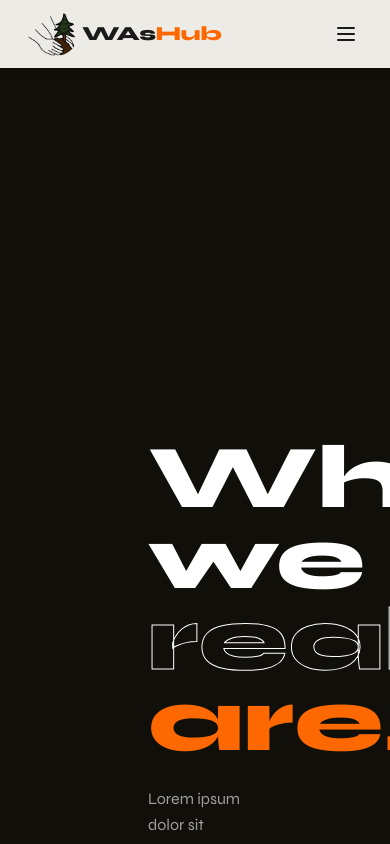
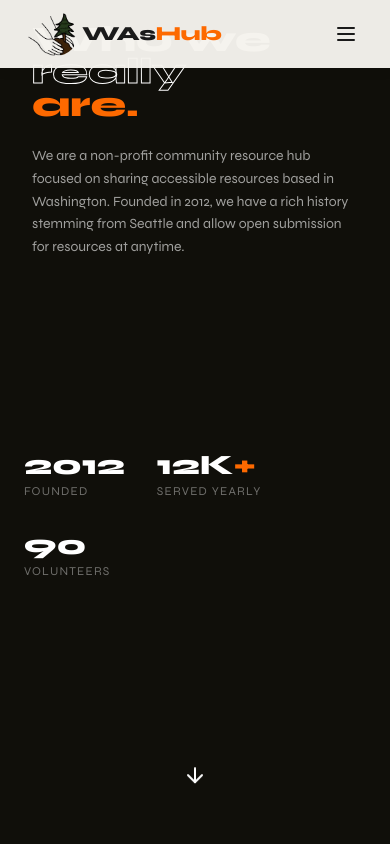
Before and after one commit to NormalDuck/TSA-2025-Webmaster, a Next.js app: page /about in a window 390 px wide. Built offline with nearby package versions, Linux system fonts and the light colour scheme.

Commit message:
smaller screen sizing

```diff
--- a/app/about/page.tsx
+++ b/app/about/page.tsx
@@ -40,10 +40,6 @@ const timelineData = [
   },
 ];
 
-
-// NAV_HEIGHT is now defined as --nav-h in about.css (:root { --nav-h: 70px })
-// Update that value there if your navbar height changes.
-
 export default function AboutPage() {
   const [activeIndex, setActiveIndex] = useState(0);
   const [scrollProgress, setScrollProgress] = useState(0);
@@ -58,7 +54,6 @@ export default function AboutPage() {
 
       const scrollTop = window.scrollY;
 
-      // Progress only within the timeline block
       const wrapperEl = timelineWrapperRef.current;
       const wrapperTop = wrapperEl.offsetTop;
       const wrapperHeight = wrapperEl.scrollHeight;
@@ -67,11 +62,9 @@ export default function AboutPage() {
       const progress = Math.min(Math.max(relativeScroll / maxScroll, 0), 1);
       setScrollProgress(progress);
 
-      // Show timeline UI only while scrolled inside the timeline block
       const wrapperRect = wrapperEl.getBoundingClientRect();
       setInTimeline(wrapperRect.top <= 0 && wrapperRect.bottom >= window.innerHeight);
 
-      // Which card is centred
       let found = 0;
       sectionRefs.current.forEach((el, i) => {
         if (!el) return;
@@ -92,9 +85,7 @@ export default function AboutPage() {
 
   return (
     <>
-
-      {/* ── Fixed overlays (hidden outside timeline) ── */}
-
+      {/* ── Fixed overlays ── */}
       <div className={`timeline-wrapper-fixed ${inTimeline ? "visible" : ""}`}>
         <div className="timeline-line" />
         <div className="timeline-dot" style={{ top: dotTop }} />
@@ -122,35 +113,32 @@ export default function AboutPage() {
 
         {/* Section 1 — Who We Are */}
         <section className="snap-section">
-          <div className="min-h-screen p-12 bg-[#100F0A] flex flex-col justify-between">
-            <div className="mt-10 px-25">
+          <div className="min-h-screen bg-[#100F0A] flex flex-col justify-between p-6 sm:p-8 md:p-12">
+            <div className=" sm:mt-24 md:mt-32 lg:mt-40 px-2 sm:px-6 md:px-12 lg:px-25">
               <h1
-                className="text-[90px] font-extrabold text-white mt-87.5 leading-[.9]"
-                style={{ fontFamily: "'Syne', sans-serif" }}
+                className="text-[clamp(36px,7vw,110px)] font-extrabold text-white leading-[.9]"
               >
                 Who we<br />
                 <span className="text-transparent" style={{ WebkitTextStroke: "1px white" }}>really</span><br />
                 <span className="text-[#FD6900]">are.</span>
               </h1>
               <p
-                className="text-white/60 mt-6 max-w-137.5 text-[16px] leading-relaxed"
+                className="text-white/60 mt-6 max-w-sm sm:max-w-md md:max-w-lg lg:max-w-137.5 text-sm sm:text-base leading-relaxed"
                 style={{ fontFamily: "'Syne', sans-serif" }}
               >
-                Lorem ipsum dolor sit amet consectetur adipiscing elit. Sit amet
-                consectetur adipiscing elit quisque faucibus ex. Adipiscing elit
-                quisque faucibus ex sapien vitae pellentesque.
+                  We are a non-profit community resource hub focused on sharing accessible resources based in Washington. Founded in 2012, we have a rich history stemming from Seattle and allow open submission for resources at anytime.
               </p>
             </div>
 
             {/* Stats */}
-            <div className="flex gap-15 ml-auto w-fit">
+            <div className="flex flex-wrap gap-8 sm:gap-12 lg:gap-15 mt-10 sm:ml-auto sm:w-fit">
               {[
                 { value: "2012", label: "Founded" },
                 { value: "12K+", label: "Served Yearly", orange: true },
                 { value: "90",   label: "Volunteers" },
               ].map(({ value, label, orange }) => (
                 <div key={label}>
-                  <p className="text-white text-[40px] font-extrabold leading-none" style={{ fontFamily: "'Syne', sans-serif" }}>
+                  <p className="text-white text-[clamp(28px,4vw,40px)] font-extrabold leading-none" style={{ fontFamily: "'Syne', sans-serif" }}>
                     {orange ? (
                       <>{value.replace("+", "")}<span className="text-[#FD6900]">+</span></>
                     ) : value}
@@ -161,7 +149,7 @@ export default function AboutPage() {
             </div>
 
             {/* Down arrow */}
-            <div className="flex justify-center my-auto">
+            <div className="flex justify-center my-8 sm:my-auto">
               <div className="animate-bounce text-white">
                 <svg width="24" height="24" viewBox="0 0 24 24" fill="none" stroke="currentColor" strokeWidth="2" strokeLinecap="round" strokeLinejoin="round">
                   <line x1="12" y1="5" x2="12" y2="19" />
@@ -177,22 +165,21 @@ export default function AboutPage() {
           id='missionstatement'
           className="snap-section relative bg-[#E8E0D4] flex flex-col justify-between overflow-hidden about-mission"
         >
-
           {/* Top accent line */}
-        <div className="absolute top-44 left-14 w-0.5 h-20 bg-[#FD6900] opacity-50" />
+          <div className="absolute top-28 sm:top-36 md:top-44 left-6 sm:left-10 md:left-14 w-0.5 h-14 sm:h-16 md:h-20 bg-[#FD6900] opacity-50" />
 
           {/* Mission label */}
-        <div className="absolute top-50 left-20">
-          <span className="text-[20px] font-bold tracking-[0.18em] text-[#FD6900] uppercase opacity-80">Our Mission</span>
+          <div className="absolute top-32 sm:top-40 md:top-50 left-10 sm:left-14 md:left-20">
+            <span className="text-sm sm:text-base md:text-[20px] font-bold tracking-[0.18em] text-[#FD6900] uppercase opacity-80">Our Mission</span>
           </div>
 
           {/* Mission Statement */}
-          <div className="p-50 mt-5 max-w-full">
+          <div className="p-6 sm:p-12 md:p-24 lg:p-50 mt-16 sm:mt-10 md:mt-5 max-w-full">
             <p
               className="font-bold leading-[1.2]"
               style={{
                 fontFamily: "'Syne', sans-serif",
-                fontSize: 'clamp(22px, 4vw, 50px)',
+                fontSize: 'clamp(18px, 4vw, 50px)',
               }}
             >
               WAs<span className="text-[#FD6900]">Hub</span>{" "}
@@ -206,13 +193,15 @@ export default function AboutPage() {
               as they expand this resource hub and host events within local communities.
             </p>
           </div>
+
           {/* Est. badge */}
-            <div className="absolute top-50 right-20 flex flex-col items-center gap-0.5 opacity-50">
-              <span className="text-[11px] font-black tracking-[0.2em] text-[#100F0A] uppercase" style={{ fontFamily: "'Syne', sans-serif" }}>Est.</span>
-              <span className="text-[22px] font-black text-[#100F0A] leading-none" style={{ fontFamily: "'Syne', sans-serif" }}>2012</span>
+          <div className="absolute top-6 sm:top-10 md:top-50 right-6 sm:right-10 md:right-20 flex flex-col items-center gap-0.5 opacity-50">
+            <span className="text-[10px] sm:text-[11px] font-black tracking-[0.2em] text-[#100F0A] uppercase" style={{ fontFamily: "'Syne', sans-serif" }}>Est.</span>
+            <span className="text-lg sm:text-[22px] font-black text-[#100F0A] leading-none" style={{ fontFamily: "'Syne', sans-serif" }}>2012</span>
           </div>
-            {/* Dot grid */}
-            <div className="absolute bottom-14 right-12 grid gap-1.5 opacity-20 z-10" style={{ gridTemplateColumns: 'repeat(5, 8px)' }}>
+
+          {/* Dot grid — hidden on small screens to reduce clutter */}
+          <div className="hidden sm:grid absolute bottom-14 right-12 gap-1.5 opacity-20 z-10" style={{ gridTemplateColumns: 'repeat(5, 8px)' }}>
             {Array.from({ length: 20 }).map((_, i) => (
               <div key={i} className="w-1 h-1 rounded-full bg-[#100F0A]" />
             ))}
@@ -221,7 +210,7 @@ export default function AboutPage() {
           {/* MISSION watermark */}
           <div
             className="absolute bottom-0 left-0 right-0 text-center font-black text-[#FD6900] opacity-[0.12] leading-[0.75] select-none pointer-events-none overflow-hidden whitespace-nowrap"
-              style={{ fontSize: 'clamp(60px, 18vw, 235px)'}}
+            style={{ fontSize: 'clamp(40px, 18vw, 235px)' }}
           >
             MISSION
           </div>
@@ -247,18 +236,18 @@ export default function AboutPage() {
           ref={(el) => { sectionRefs.current[4] = el as HTMLDivElement; }}
           className="relative min-h-screen overflow-hidden bg-[#404040] flex flex-col justify-center snap-section"
         >
-          <div className="w-full px-6 sm:px-12 md:px-20 lg:px-32 xl:px-40 py-12 relative z-10">
-            <div className="grid grid-cols-1 md:grid-cols-2 gap-12 md:gap-20">
+          <div className="w-full px-6 sm:px-10 md:px-16 lg:px-32 xl:px-40 py-12 relative z-10">
+            <div className="grid grid-cols-1 md:grid-cols-2 gap-10 md:gap-20">
 
               {/* Left column */}
               <div>
-                <p className="text-xs font-extrabold tracking-wide mb-6 text-[#FD6900]">GET INVOLVED</p>
-                <h2 className="text-[clamp(32px,5vw,60px)] font-extrabold text-white mb-6 leading-[.9]">
+                <p className="text-xs font-extrabold tracking-wide mb-4 sm:mb-6 text-[#FD6900]">GET INVOLVED</p>
+                <h2 className="text-[clamp(28px,5vw,60px)] font-extrabold text-white mb-4 sm:mb-6 leading-[.9]">
                   Make a difference<br />in your city.
                 </h2>
-                <p className="text-[clamp(12px,1.5vw,14px)] leading-relaxed mb-6 text-white/70 max-w-xs">
+                <p className="text-sm leading-relaxed mb-4 sm:mb-6 text-white/70 max-w-xs">
                   Whether you have two hours or two days a week, there&apos;s a place for you here.
-                  Join over 1,200 volunteers making a real impact across King County.
+                  Join over 90 volunteers making a real impact across Washington.
                 </p>
                 <ul className="space-y-2">
                   {[
@@ -273,10 +262,10 @@ export default function AboutPage() {
                 </ul>
 
                 {/* Stat strip */}
-                <div className="flex gap-8 mt-10">
+                <div className="flex flex-wrap gap-6 sm:gap-8 mt-8 sm:mt-10">
                   {[
                     { value: "90+", label: "Active Volunteers" },
-                    { value: "35+",    label: "Partner Orgs" },
+                    { value: "35+", label: "Partner Orgs" },
                     { value: "8k hrs", label: "Served This Year" },
                   ].map(({ value, label }) => (
                     <div key={label}>
@@ -344,7 +333,7 @@ export default function AboutPage() {
           {/* Watermark */}
           <div
             className="absolute bottom-0 left-0 right-0 text-center font-extrabold text-[#2a2a2a] leading-[0.65] select-none pointer-events-none"
-            style={{ fontSize: "clamp(60px, 18vw, 220px)" }}
+            style={{ fontSize: "clamp(40px, 18vw, 220px)" }}
           >
             Volunteer
           </div>
@@ -379,6 +368,7 @@ interface TimelineSectionProps {
 function TimelineSection({ item, index, refCallback }: TimelineSectionProps) {
   const ref = useRef<HTMLDivElement | null>(null);
   const [visible, setVisible] = useState(false);
+  // On mobile always stack vertically; alternate sides only on md+
   const isRight = index % 2 !== 0;
 
   useEffect(() => {
@@ -402,8 +392,8 @@ function TimelineSection({ item, index, refCallback }: TimelineSectionProps) {
       <div
         className="bg-blob"
         style={{
-          width: "500px",
-          height: "500px",
+          width: "clamp(200px, 40vw, 500px)",
+          height: "clamp(200px, 40vw, 500px)",
           background: "#d4622a",
           top: "10%",
           left: isRight ? "60%" : "10%",
--- a/app/donate/page.tsx
+++ b/app/donate/page.tsx
@@ -193,9 +193,6 @@ export default function CheckoutPage() {
                 <RefreshCcw size={10} className="text-[#52AD6A]" /> Cancel anytime
               </span>
               <span className="text-[#e8e0d5]">·</span>
-              <span className="flex items-center gap-1 text-[10px] text-[#9a8a7a] font-semibold">
-                <Leaf size={10} className="text-[#52AD6A]" /> Tax-deductible
-              </span>
             </div>
           </div>
         </div>
--- a/app/page.tsx
+++ b/app/page.tsx
@@ -330,9 +330,7 @@ export default function Home() {
             </h1>
 
             <p className="max-w-sm text-[clamp(12px,1.5vw,14px)] text-[#000000] leading-relaxed mb-6">
-              Lorem ipsum dolor sit amet consectetur adipiscing elit. Sit amet consectetur
-              adipiscing elit quisque faucibus ex. Adipiscing elit quisque faucibus ex sapien
-              vitae pellentesque.
+              WAsHub has been supporting families and communities within Washington for over 10 years, giving local non-profits a digital space to share their resources with others.
             </p>
 
             <Link href="/resources">
```
Also changed, not shown: app/events/page.tsx (+10 -2 lines), components/footer.tsx (+5 -7 lines), public/logo_white.png (added). Lines whose indentation alone changed are shown as unchanged.
